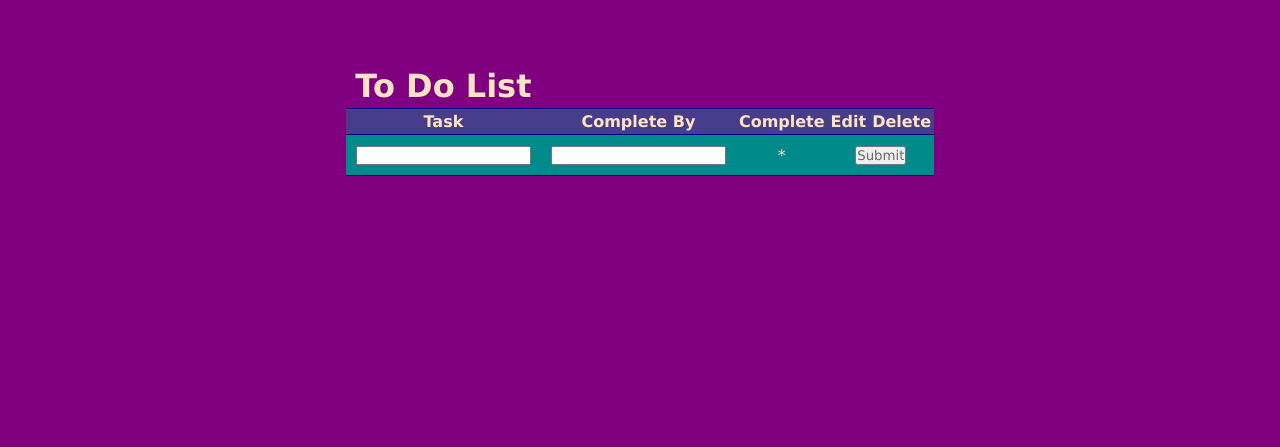
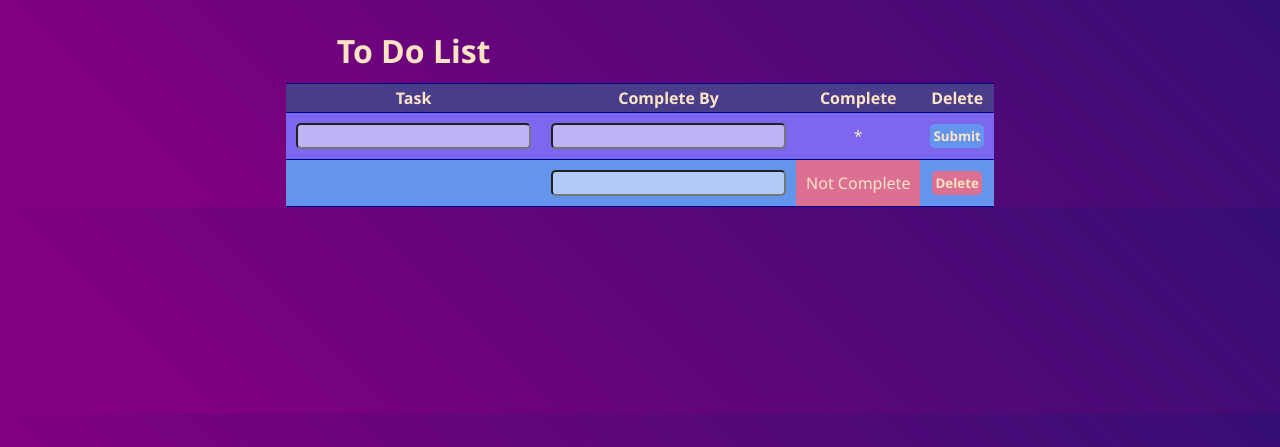
Before and after one commit to Mollyknows/CRUD-Assignment, a Flask app: page / in a window 1280 px wide. Shown: the top 447 px of the page. Run offline with Flask 3, Linux system fonts and the light colour scheme; data that the repository does not hold is empty; some libraries are stand-ins or nearby versions.

Commit message:
FInalized last 3 components for assignment.
TODO:
- add functionality to handle clicking a checkbox in the "complete" column updating the server and updating the table visually.

```diff
--- a/app.py
+++ b/app.py
@@ -1,7 +1,7 @@
 from flask import Flask, render_template, request, redirect, url_for, session
 from flask_mysqldb import MySQL
 import MySQLdb.cursors
-import re
+import json
 
 
 app = Flask(__name__)
@@ -13,38 +13,48 @@
 app.config['MYSQL_PASSWORD'] = 'password'
 app.config['MYSQL_DB'] = 'todo_list'
 
-
+table = []
 mysql = MySQL(app)
 
 @app.route('/')
-@app.route('/row')
+@app.route('/row', methods = ['GET', 'POST', 'PUT', 'DELETE'])
 def index():
     table = []
-    # print(str(request.form))
+    #Kind of wish I had just used fetch for everything here but now it's too late to change it...
+    if request.method == "POST" and 'taskEnter' in request.form and 'completeEnter' in request.form:
+        task = request.form['taskEnter']
+        deadline = request.form['completeEnter']
+        if task and deadline != '':
+            cursor = mysql.connection.cursor(MySQLdb.cursors.DictCursor)
+            cursor.execute('INSERT INTO list VALUES (% s, % s, False, NULL)', (task, deadline))
+            mysql.connection.commit()
+    if request.method == 'PUT':
+        data = request.get_json()
+        location = data['location']
+        oldText = data['old-string']
+        newText = data['new-string']
+        cursor = mysql.connection.cursor(MySQLdb.cursors.DictCursor)
+        cursor.execute('UPDATE list SET deadline = %s WHERE deadline = %s AND id = %s', (newText, oldText, location))
+        mysql.connection.commit()
+    if request.method == 'DELETE':
+        data = request.get_json()
+        location = data['location']
+        print(type(location))
+        query = 'DELETE FROM list WHERE id = %d' % location
+        cursor = mysql.connection.cursor(MySQLdb.cursors.DictCursor)
+        cursor.execute(query)
+        mysql.connection.commit()
     cursor = mysql.connection.cursor(MySQLdb.cursors.DictCursor)
     cursor.execute('SELECT * FROM list')
     currentRow = cursor.fetchone()
+    table.append(currentRow)
     for currentRow in cursor:
         table.append(currentRow)
-    print(str(table))
     return render_template('row.html', table=table)
 
-@app.route('/row', methods =['GET', 'POST'])
-def newTask():
-    msg = ""
-    if request.method == "POST" and 'taskEnter' in request.form and 'completeEnter' in request.form:
-        task = request.form['taskEnter']
-        deadline = request.form['completeEnter']
-        print(request.form['taskEnter'])
-        print(request.form['completeEnter'])
-        cursor = mysql.connection.cursor(MySQLdb.cursors.DictCursor)
-        cursor.execute('INSERT INTO list VALUES ( % s, % s, + False)', (task, deadline))
-        mysql.connection.commit()
-        index()
-    return render_template('row.html', msg=msg)
 
 
 
 
 if __name__ == "__main__":
-    app.run(host="0.0.0.0", port=int("5000"))
+    app.run(host="0.0.0.0", port=int("5000"), debug=True)
--- a/static/sitecss.css
+++ b/static/sitecss.css
@@ -3,12 +3,15 @@
   margin: 0px;
   box-sizing: border-box;
   color: bisque;
-  font-family: "Lucida Sans", "Lucida Sans Regular", "Lucida Grande",
-    "Lucida Sans Unicode", Geneva, Verdana, sans-serif;
+  font-family: "Segoe UI", Tahoma, Geneva, Verdana, sans-serif;
+}
+
+h1 {
+  margin-bottom: 0.5rem;
 }
 
 .inputrow {
-  background-color: darkcyan;
+  background-color: mediumslateblue;
 }
 
 .heading-align {
@@ -16,7 +19,8 @@
 }
 
 body {
-  background-color: purple;
+  background: purple;
+  background: linear-gradient(225deg, rgb(53, 14, 115) 0%, purple 87%);
 }
 
 table {
@@ -28,7 +32,7 @@
 
 .main {
   margin-left: auto;
-  margin-top: 5%;
+  margin-top: 2%;
   min-width: 400px;
   width: inherit;
   /* border: 1px red solid; */
@@ -52,12 +56,6 @@
   padding: 10px;
 }
 
-input,
-.edit,
-.delete {
-  color: dimgray;
-}
-
 .edit {
   background-color: orange;
   color: bisque;
@@ -66,15 +64,38 @@
   border-radius: 2px;
 }
 
-.delete {
+.button {
   color: bisque;
-  background-color: orangered;
   border: 0px;
   padding: 3px;
-  border-radius: 2px;
+  border-radius: 5px;
+  font-weight: 600;
 }
 
-.editHide {
-  display: none;
-  background-color: darkorchid;
+.delete {
+  background-color: palevioletred;
 }
+
+.hidden {
+  display: hidden;
+}
+
+.inputfield {
+  border-radius: 5px;
+  text-indent: 10px;
+  font-size: 16px;
+  color: black;
+  background-color: rgba(255, 255, 255, 0.5);
+}
+
+.complete {
+  background-color: mediumpurple;
+}
+
+.not-complete {
+  background-color: palevioletred;
+}
+
+.submit {
+  background-color: cornflowerblue;
+}
--- a/templates/index.html
+++ b/templates/index.html
@@ -18,19 +18,14 @@
           <th>Task</th>
           <th>Complete By</th>
           <th>Complete</th>
-          <th>Edit</th>
           <th>Delete</th>
         </tr>
         <tr class="inputrow">
-          <form
-            action="{{url_for('newTask')}}"
-            method="post"
-            autocomplete="off"
-          >
-            <td><input type="text" id="Task" name="taskEnter" /></td>
-            <td><input type="text" id="CompleteBy" name="completeEnter" /></td>
+          <form action="{{url_for('index')}}" method="post" autocomplete="off">
+            <td><input type="text" class="inputfield" id="Task" name="taskEnter" /></td>
+            <td><input type="text" class="inputfield" id="CompleteBy" name="completeEnter" /></td>
             <td>*</td>
-            <td colspan="2"><input type="submit" value="Submit" /></td>
+            <td colspan="2"><input class="button submit" type="submit" value="Submit" /></td>
           </form>
         </tr>
         {% block row %} {% endblock %}
--- a/templates/row.html
+++ b/templates/row.html
@@ -2,25 +2,72 @@
 
 <tr>
   <td>{{entry["task"]}}</td>
-  <td>{{entry["deadline"]}}</td>
-  <td>
-    {% if entry["complete"] %} Complete {% else %} Not Complete {% endif %}
-  </td>
   <form>
     <td>
-      <input type="submit" class="edit" value="Edit" />
+      <input
+        type="text"
+        class="inputfield"
+        id="{{entry['id']}}"
+        data-index="{{loop.index}}"
+        value="{{entry['deadline']}}"
+        onfocus="oldStringUpdate(this.value, this.id)"
+        onblur="postOldString(this.value)"
+        onchange="postOldString(this.value)"
+      />
     </td>
+  </form>
+  <form>
+    {% if entry["complete"] %}
+    <td class="complete">Complete</td>
+    {% else %}
+    <td class="not-complete">Not Complete</td>
+    {% endif %}
+  </form>
+  <form>
     <td>
-      <input type="submit" class="delete" value="Delete" />
+      <input
+        type="submit"
+        class="button delete"
+        value="Delete"
+        title="{{entry['id']}}"
+        onclick="deleteRow(this.title)"
+      />
     </td>
   </form>
 </tr>
-<tr class="editHide" id="">
-  <form>
-    <td><input type="text" name="editTask" /></td>
-    <td><input type="text" name="editDeadline" /></td>
-    <td><input type="checkbox" name="isComplete" /></td>
-    <td colspan="2"></td>
-  </form>
-</tr>
-{% endfor %} {% endblock %}
+{% endfor %}
+<script>
+  //Wow... using fetch made so many pieces click
+  var idSelect = "";
+  var oldString = "";
+  function oldStringUpdate(currentString, currentID) {
+    this.idSelect = Number(currentID);
+    this.oldString = currentString;
+  }
+  function postOldString(newString) {
+    fetch("/row", {
+      method: "PUT",
+      headers: {
+        "Content-Type": "application/json",
+      },
+      body: JSON.stringify({
+        "old-string": oldString,
+        "new-string": newString,
+        location: idSelect,
+      }),
+    });
+  }
+  function deleteRow(id) {
+    id = Number(id);
+    fetch("/row", {
+      method: "DELETE",
+      headers: {
+        "Content-Type": "application/json",
+      },
+      body: JSON.stringify({
+        location: id,
+      }),
+    });
+  }
+</script>
+{% endblock %}
--- a/todo_table.sql
+++ b/todo_table.sql
@@ -2,9 +2,9 @@
 USE `TODO_List`;
 
 CREATE TABLE IF NOT EXISTS `List` (
-	`id` INT(11) NOT NULL AUTO_INCREMENT,
     `task` varchar(255) NOT NULL,
     `deadline` varchar(255) NOT NULL,
     `complete` BOOLEAN NOT NULL,
+    `id` INT(11) NOT NULL AUTO_INCREMENT,
     PRIMARY KEY (`id`)
 ) ENGINE InnoDB AUTO_INCREMENT = 1 DEFAULT CHARSET = utf8;
```
Also changed, not shown: todo_table_fill.sql (+6 -6 lines).
